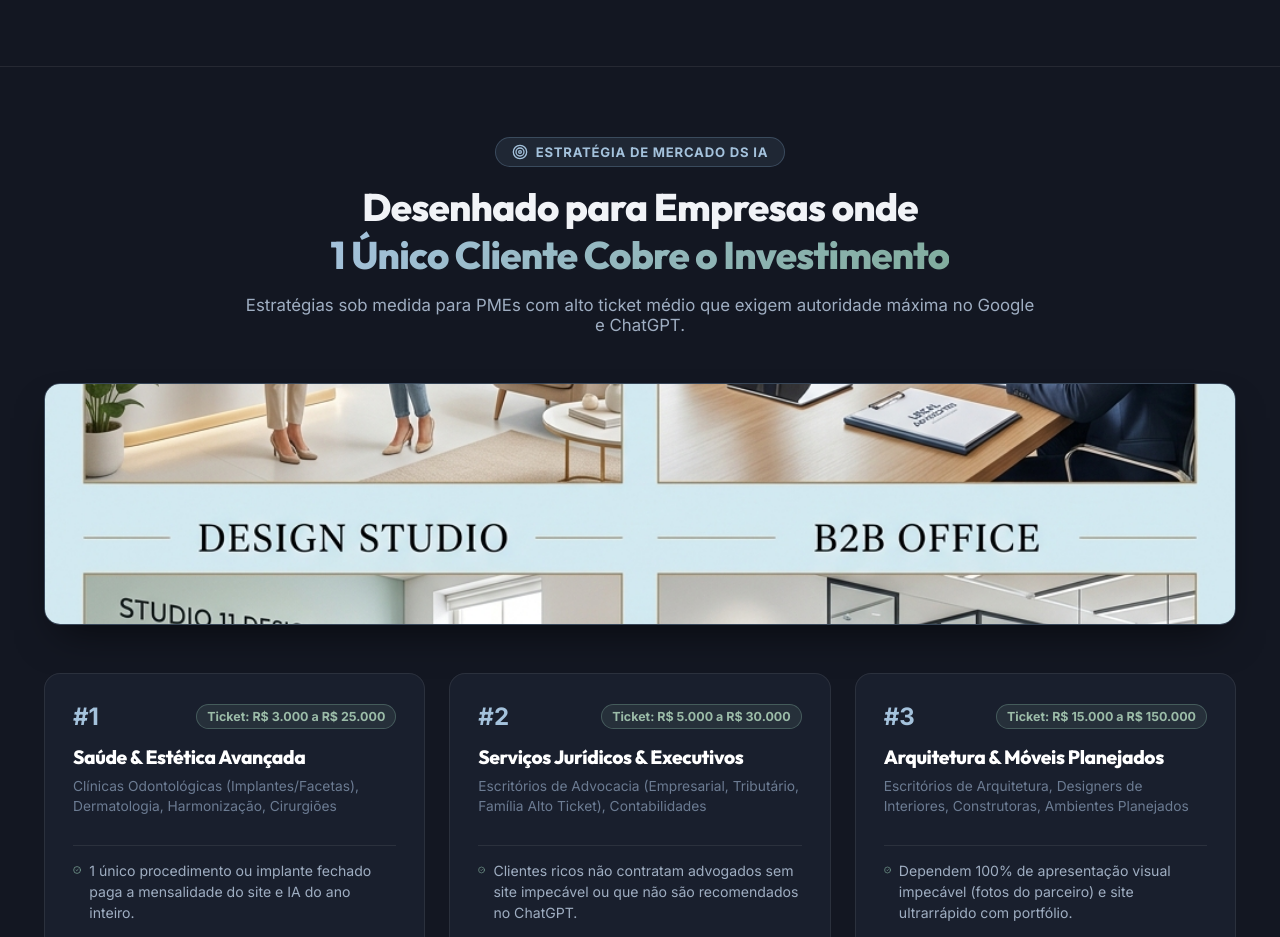
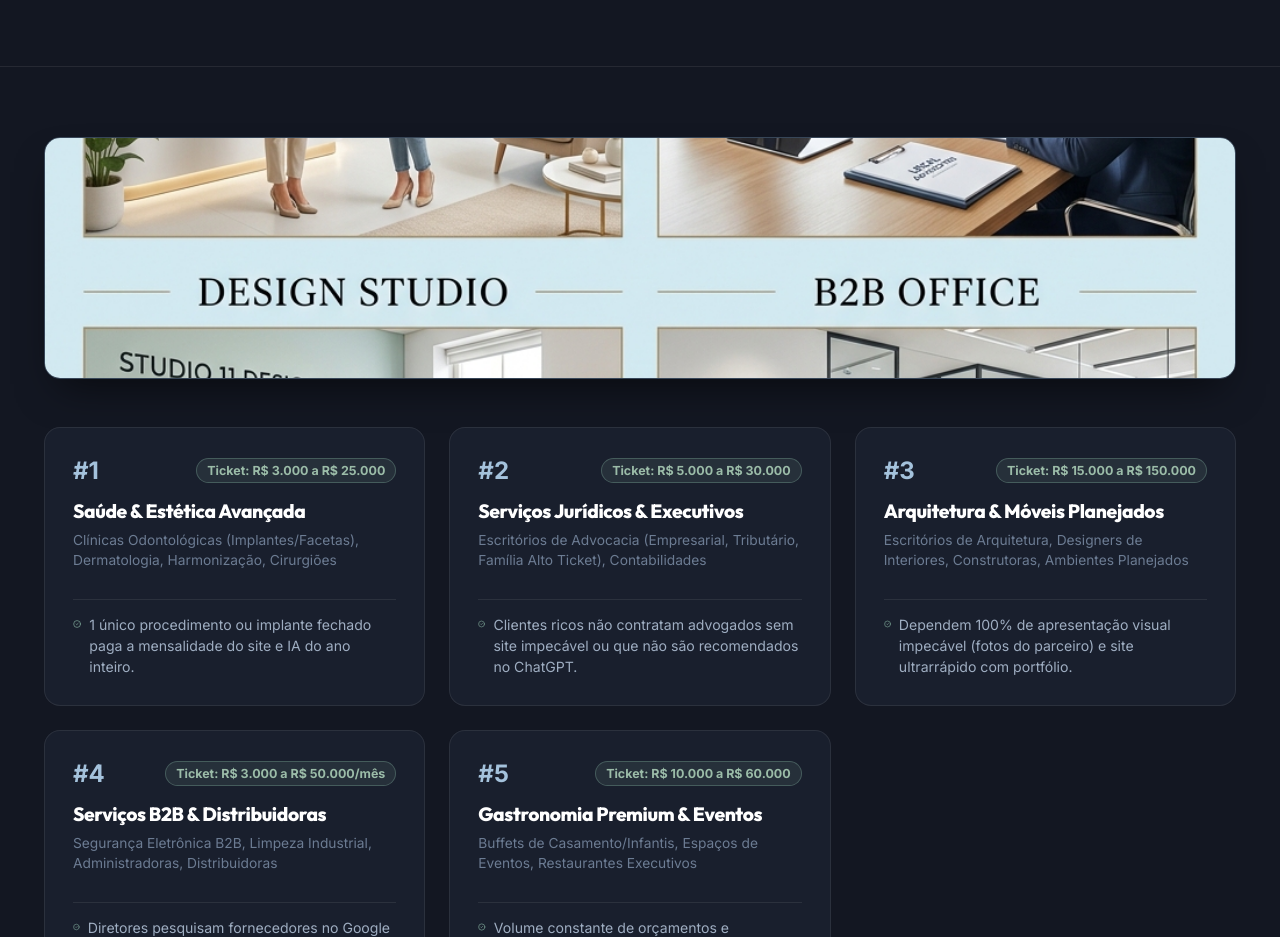
Before and after one commit to solau/nexus-consultoria-digital, a Next.js app: page / in a window 1280 px wide. Shown: the part 1760-2697 px from the top of the page. Built offline with nearby package versions, Linux system fonts and the light colour scheme.

Commit message:
fix: remover bloco de cabecalho do NicheShowcase

```diff
--- a/app/components/NicheShowcase.jsx
+++ b/app/components/NicheShowcase.jsx
@@ -1,24 +1,14 @@
 "use client";
 
 import { targetNiches } from "../data/targetNiches";
-import { Target, CheckCircle2 } from "lucide-react";
+import { CheckCircle2 } from "lucide-react";
 
 export default function NicheShowcase({ onOpenModal }) {
   return (
     <section className="section-padding" style={{ background: "var(--bg-dark)", borderTop: "1px solid var(--border-glass)" }}>
       <div className="container">
 
-        <div style={{ textAlign: "center", maxWidth: "800px", margin: "0 auto 48px auto" }}>
-          <div className="badge-blue">
-            <Target size={16} /> Estratégia de Mercado DS IA
-          </div>
-          <h2 style={{ fontSize: "clamp(1.8rem, 3vw, 2.5rem)", fontWeight: 800, marginBottom: "16px" }}>
-            Desenhado para Empresas onde <span className="teal-text">1 Único Cliente Cobre o Investimento</span>
-          </h2>
-          <p style={{ color: "var(--text-muted)", fontSize: "1.05rem" }}>
-            Estratégias sob medida para PMEs com alto ticket médio que exigem autoridade máxima no Google e ChatGPT.
-          </p>
-        </div>
+
 
         {/* Niche Banner Collage Image */}
         <div style={{
```
